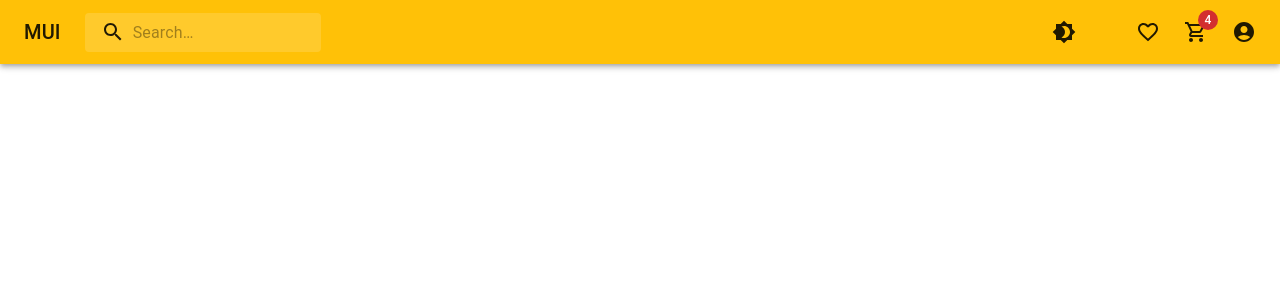
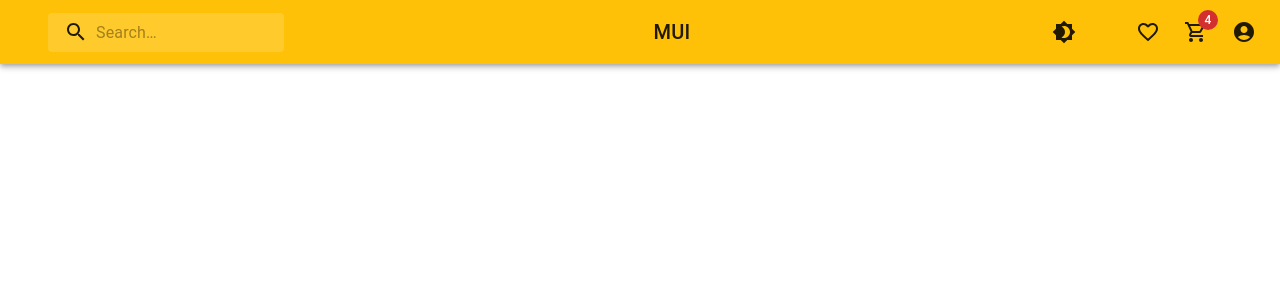
Before and after one commit to doychinivanov/e-commerce-record-shop, a React (Create React App) app in the folder client/: page / in a window 1280 px wide. Shown: the top 300 px of the page. Built offline with nearby package versions, Linux system fonts and the light colour scheme.

Commit message:
logo positioned in center

```diff
--- a/client/src/components/common/header/NavBar.js
+++ b/client/src/components/common/header/NavBar.js
@@ -162,14 +162,14 @@ const NavBar = () => {
       <AppBar position="static">
         <Toolbar>
 
-          <Typography
+          {/* <Typography
             variant="h6"
             noWrap
             component="div"
             sx={{ display: { xs: 'none', sm: 'block' } }}
           >
             MUI
-          </Typography>
+          </Typography> */}
 
           <Search>
             <SearchIconWrapper>
@@ -181,7 +181,16 @@ const NavBar = () => {
             />
           </Search>
 
-          <Box sx={{ flexGrow: 1 }} />
+          <Box sx={{ flexGrow: 1 }}>
+          <Typography
+            variant="h6"
+            noWrap
+            component="div"
+            sx={{ display: { xs: 'none', sm: 'block' }, textAlign:"center" }}
+          >
+            MUI
+          </Typography>
+          </Box>
 
           <Box sx={{ display: { xs: 'none', md: 'flex' } }}>
 
```
